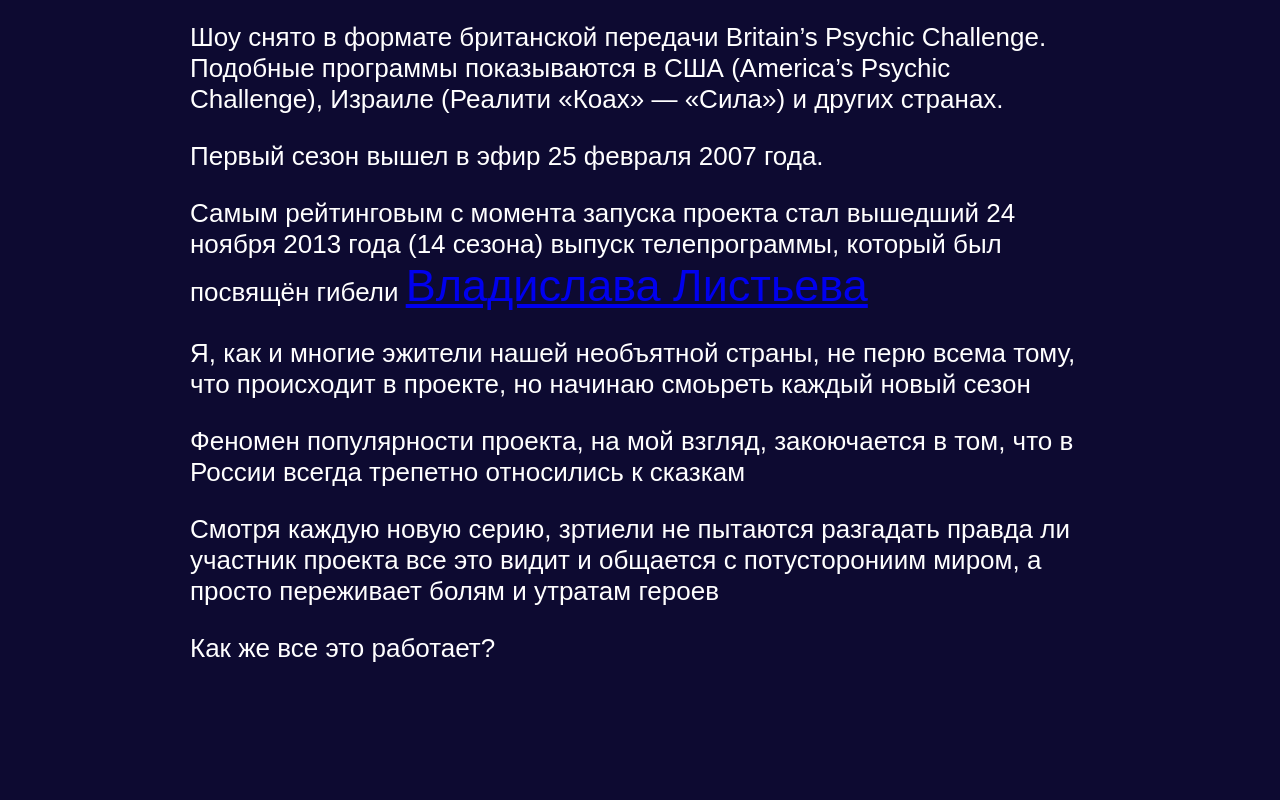
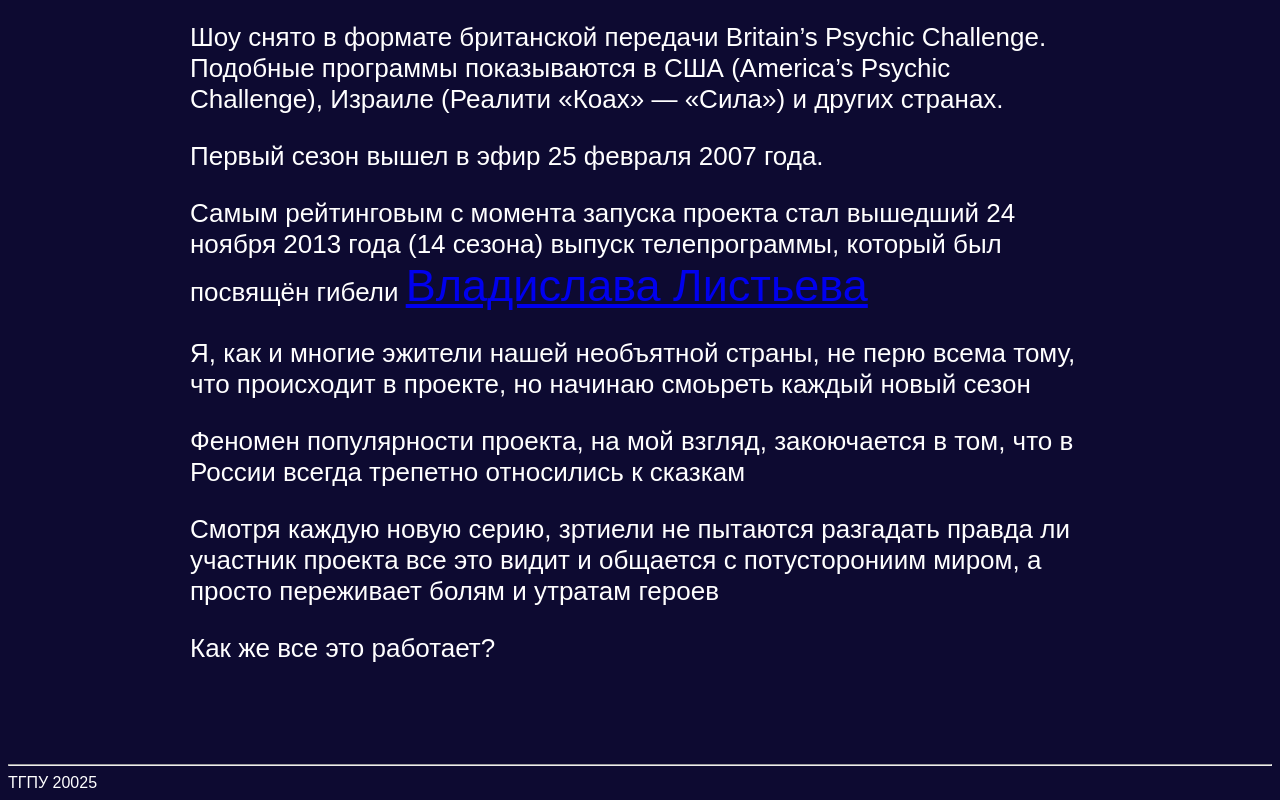
Before and after one commit to camomilevi/camomilevi.github.io, a plain HTML site: page index.html in a window 1280 px wide. Shown: the part 771-1571 px from the top of the page. Before the commit the page ends 1535 px from the top, so only its background shows below. Drawn offline with Linux system fonts and the light colour scheme.

Commit message:
format.html

```diff
--- a/index.html
+++ b/index.html
@@ -63,6 +63,10 @@
       <p>Как же все это работает?</p>
     </div>
 
+<hr>
+<footer>
+  <div>ТГПУ 20025</div>
 
+</footer>
 </body>
 	</html>
```
Also changed, not shown: emp.html (+4 -0 lines), format.html (+4 -0 lines), ved.html (+4 -0 lines).
